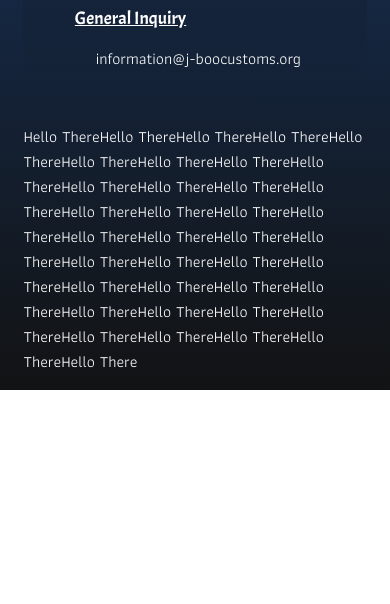
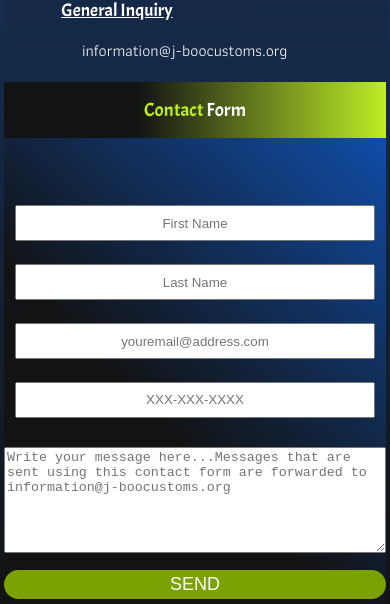
Before and after one commit to HammontreeWebDev/j-boo-customs, a React (Create React App) app: page /contact_us in a window 390 px wide. Shown: the part 833-1437 px from the top of the page. Before the commit the page ends 1223 px from the top, so only its background shows below. Built offline with nearby package versions, Linux system fonts and the light colour scheme; some icons are missing.

Commit message:
contact page design finished

```diff
--- a/src/components/ContentCard/index.jsx
+++ b/src/components/ContentCard/index.jsx
@@ -12,6 +12,7 @@ const ContentCard = (props) => {
 
             <div className="custom-card-body">
             <p className="body-text custom-body-text">{props.bodyText}</p>
+            {props.customContent}
             </div>
 
         </div>
--- a/src/components/StandardCard/index.jsx
+++ b/src/components/StandardCard/index.jsx
@@ -15,6 +15,7 @@ const StandardCard = (props) => {
             <p className="standard-text-body">
                 {props.bodyText}
             </p>
+            {props.customContent}
         </div>
     )
 };
--- a/src/index.css
+++ b/src/index.css
@@ -24,7 +24,7 @@
   --dark-blue-trans: rgba(26, 80, 161, .5);
 
   /* *Fonts */
-  --Acme:'Acme', sans-serif;
+  --Acme: 'Acme', sans-serif;
   --Athiti: 'Athiti', sans-serif;
 
 }
@@ -36,16 +36,19 @@ font-family: var(--Acme);
   font-size: 40px;
   font-weight: normal;
 }
+
 .header-subtext {
   font-family: var(--Athiti);
   font-size: 20px;
   font-weight: normal;
 }
+
 .card-title {
   font-family: var(--Acme);
   font-size: 32px;
   font-weight: normal;
 }
+
 /* .body-text {
   font-family: var(--Athiti);
   font-size: 16px;
@@ -82,6 +85,7 @@ main {
   display: flex;
   flex-flow: column wrap;
   flex: 1;
+  overflow-x: hidden;
 }
 
 .row {
@@ -109,10 +113,24 @@ color: var(--light-blue);
   color: var(--light-green);
 }
 
-.orange-text{
+.orange-text {
   color: var(--orange);
 }
 
 .underline {
   text-decoration: underline;
 }
+
+@media screen and (max-width: 540px) {
+  main {
+    margin: 0% 1% 0% 1%;
+  }
+
+  .row{
+    margin-top: 1%;
+  }
+
+  .h1-header {
+    margin: 0;
+  }
+}
--- a/src/pages/ContactUs/assets/css/contactus.css
+++ b/src/pages/ContactUs/assets/css/contactus.css
@@ -11,6 +11,50 @@
     display: flex;
     flex: 1;
 }
+
+.contact-form {
+    min-height: 50vh;
+    display: flex;
+    flex-flow: column;
+    width: 100%;
+    justify-content: space-around;
+}
+
+.form-row {
+    display: flex;
+    flex-flow: row wrap;
+    justify-content: space-evenly;
+    align-items: space-between;
+}
+
+.form-row textarea {
+    width: 80%;
+    min-height: 100px;
+    resize: vertical;
+}
+
+.form-input {
+    width: 33%;
+    height: 30px;
+    margin: 3%;
+    text-align: center;
+}
+
+#submitBtn{
+    width: fit-content;
+    align-self: center;
+    color: var(--white);
+    background-color: var(--dark-green);
+    font-size: 20px;
+    padding: 1% 5% 1% 5%;
+    border: none;
+    border-radius: 3rem;
+}
+
+#submitBtn:hover{
+    cursor: pointer;
+}
+
 
 @media screen and (max-width: 743px) {
     #contact-photo {
@@ -30,6 +74,21 @@
     }
 }
 
+@media screen and (max-width: 540px) {
+    .form-input{
+        width: 100%;
+    }
+
+    #submitBtn {
+        width: 100%;
+        font-size: 18px;
+    }
+
+    .form-row textarea {
+        width: 100%;
+    }
+}
+
 @media screen and (max-width: 385px) {
     #title-override{
         width: 100%;
--- a/src/pages/ContactUs/index.jsx
+++ b/src/pages/ContactUs/index.jsx
@@ -14,6 +14,7 @@ import Header from "../../components/Header";
 import PageTitle from "../../components/PageTitle";
 import FancyCard from "../../components/FancyCard";
 import ContactInfo from "../../components/ContactInfo";
+import ContentCard from "../../components/ContentCard";
 
 const IconifyPhone = () => {
     return (
@@ -52,7 +53,27 @@ const ContactUs = () => {
                 </section>
 
                 <section className="row">
-                    <p>Hello ThereHello ThereHello ThereHello ThereHello ThereHello ThereHello ThereHello ThereHello ThereHello ThereHello ThereHello ThereHello ThereHello ThereHello ThereHello ThereHello ThereHello ThereHello ThereHello ThereHello ThereHello ThereHello ThereHello ThereHello ThereHello ThereHello ThereHello ThereHello ThereHello ThereHello ThereHello ThereHello ThereHello ThereHello ThereHello ThereHello ThereHello There</p>
+                    <ContentCard
+                        greenText="Contact"
+                        whiteText="Form"
+                        customContent={
+                            <form className="contact-form">
+
+                                <div className="form-row">
+                                    <input className="form-input" type="text" placeholder="First Name" />
+                                    <input className="form-input" type="text" placeholder="Last Name" />
+                                    <input className="form-input" type="email" placeholder="youremail@address.com" />
+                                    <input className="form-input" type="tel" placeholder="XXX-XXX-XXXX" />
+                                </div>
+
+                                <div className="form-row">
+                                    <textarea name="message" placeholder="Write your message here...Messages that are sent using this contact form are forwarded to information@j-boocustoms.org" />
+                                </div>
+
+                                <button id="submitBtn" type="submit">SEND</button>
+                            </form>
+                        }
+                    />
                 </section>
 
             </main>
```
Lines whose indentation alone changed are shown as unchanged.
